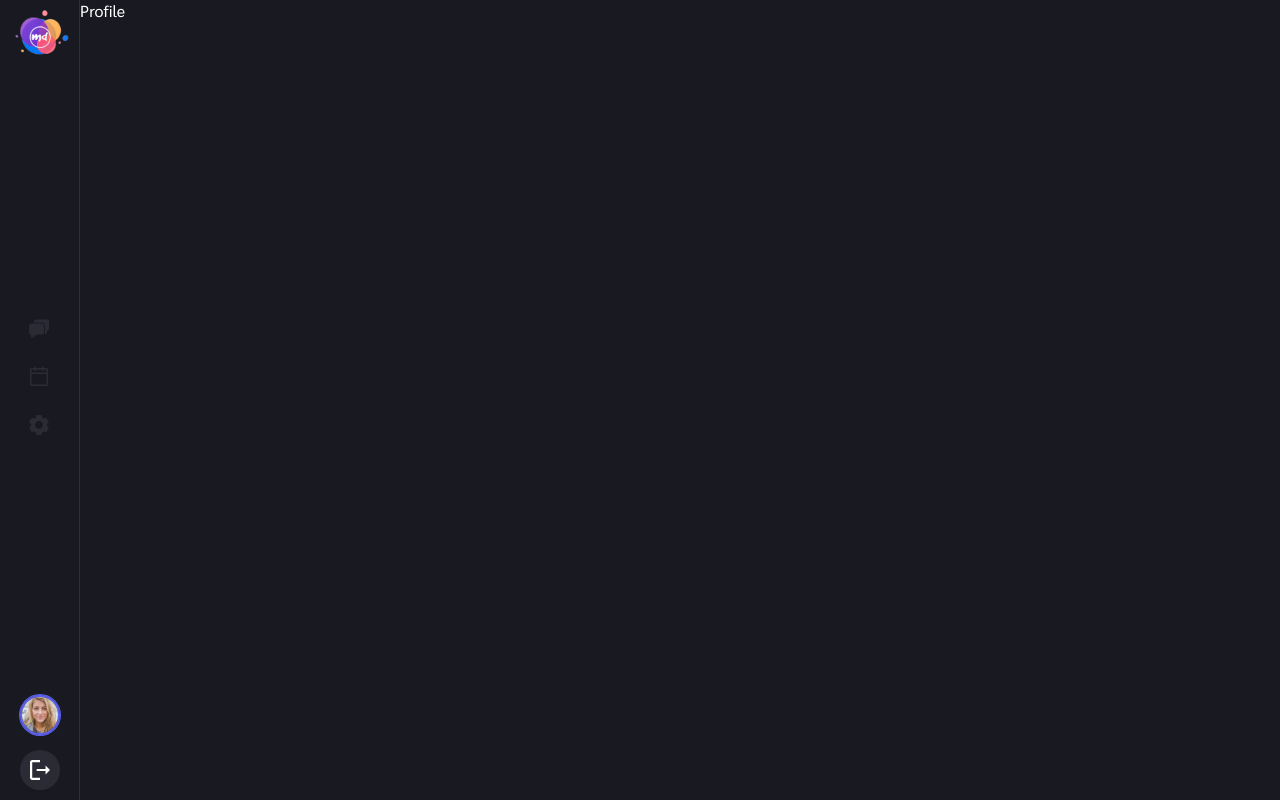
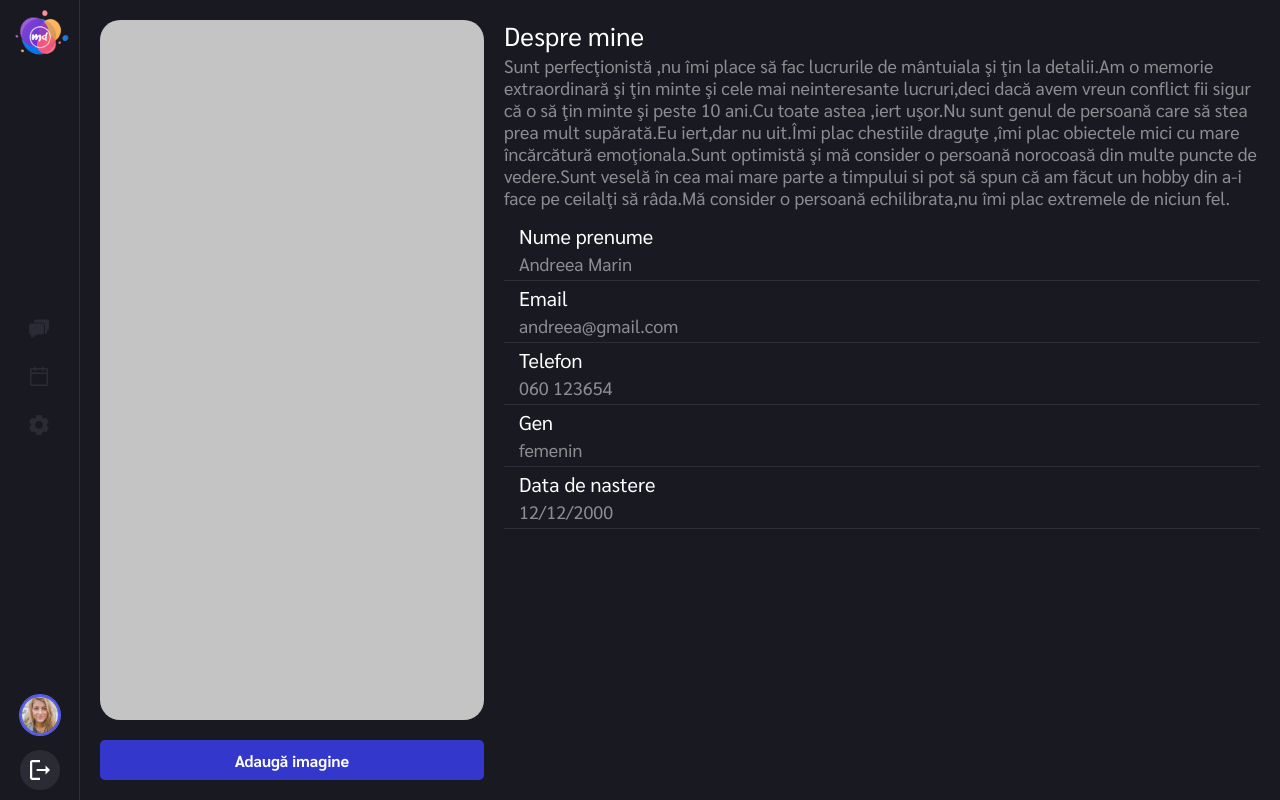
Before and after one commit to feudal/chat-md, a React (Create React App) app: page /profile in a window 1280 px wide. Built offline with nearby package versions, Linux system fonts and the light colour scheme; a web font is replaced by a local one.

Commit message:
profile page

```diff
--- a/src/App.js
+++ b/src/App.js
@@ -30,7 +30,7 @@ function App() {
                 <Route exact path='/profile'>
                     <Profile/>
                 </Route>
-                <Route path='/profile/edit'>
+                <Route path='/edit-profile'>
                     <EditProfile/>
                 </Route>
                 <Route path='/settings'>
--- a/src/components/Aside/Aside.module.css
+++ b/src/components/Aside/Aside.module.css
@@ -1,5 +1,6 @@
 .aside {
-    height: 100vh;
+    min-height: 100vh;
+    height: 100%;
     width: 80px;
     background-color: #191A21;
     border-right: 1px solid #2D2E38;
--- /dev/null
+++ b/src/components/Profile/ProfileImage/ProfileImage.js
@@ -0,0 +1,13 @@
+import React from 'react';
+import classes from './ProfileImage.module.css';
+
+const ProfileImage = () => {
+    return (
+        <div>
+            <div className={classes['img-frame']}/>
+            <button className={classes.button}>Adaugă imagine</button>
+        </div>
+    );
+};
+
+export default ProfileImage;
--- /dev/null
+++ b/src/components/Profile/ProfileImage/ProfileImage.module.css
@@ -0,0 +1,30 @@
+.img-frame {
+    width: 100%;
+    /*height: calc(100vh - 40px);*/
+    height: calc(100vh - 100px);
+    padding: 20px;
+    margin-bottom: 20px;
+
+    background: #C4C4C4;
+    border-radius: 20px;
+}
+
+.button {
+    cursor: pointer;
+    background: #3337CC;
+    width: 100%;
+    height: 40px;
+    border-radius: 5px;
+    font-family: Sarabun, serif;
+    font-style: normal;
+    font-weight: bold;
+    font-size: 16px;
+    line-height: 21px;
+
+    color: #FFFFFF;
+    transition: all .3s;
+}
+
+.button:hover {
+    background: #252893;
+}
--- /dev/null
+++ b/src/components/Profile/ProfileInfo/ProfileInfo.js
@@ -0,0 +1,35 @@
+import React from 'react';
+import classes from './ProfileInfo.module.css';
+
+
+const ProfileInfo = (props) => {
+    const profile = props.profileInfo;
+    return (
+        <div>
+            <h3 className={classes['main-title']}>Despre mine</h3>
+            <p className={classes.text}>{profile.text}</p>
+            <div className={classes.group}>
+                <h3 className={classes.title}>Nume prenume</h3>
+                <span className={classes.text}>{profile.name}</span>
+            </div>
+            <div className={classes.group}>
+                <h3 className={classes.title}>Email</h3>
+                <span className={classes.text}>{profile.email}</span>
+            </div>
+            <div className={classes.group}>
+                <h3 className={classes.title}>Telefon</h3>
+                <span className={classes.text}>{profile.mobile}</span>
+            </div>
+            <div className={classes.group}>
+                <h3 className={classes.title}>Gen</h3>
+                <span className={classes.text}>{profile.gender}</span>
+            </div>
+            <div className={classes.group}>
+                <h3 className={classes.title}>Data de nastere</h3>
+                <span className={classes.text}>{profile.dob}</span>
+            </div>
+        </div>
+    );
+};
+
+export default ProfileInfo;
--- /dev/null
+++ b/src/components/Profile/ProfileInfo/ProfileInfo.module.css
@@ -0,0 +1,40 @@
+.main-title {
+    font-family: Sarabun, serif;
+    font-style: normal;
+    font-weight: normal;
+    font-size: 26px;
+    line-height: 30px;
+
+    color: #FFFFFF;
+    margin-bottom: 5px;
+
+}
+.title {
+    font-family: Sarabun, serif;
+    font-style: normal;
+    font-weight: normal;
+    font-size: 20px;
+    line-height: 24px;
+
+    color: #FFFFFF;
+    margin-bottom: 5px;
+}
+
+.text {
+    font-family: Sarabun, serif;
+    font-style: normal;
+    font-weight: normal;
+    font-size: 18px;
+    line-height: 22px;
+
+    color: rgba(255, 255, 255, 0.5);
+}
+
+.group {
+    border-bottom: 1px solid #2D2E38;
+    padding: 5px 15px;
+}
+
+p {
+    margin-bottom:  10px;
+}
--- a/src/components/layout/Layouts.module.css
+++ b/src/components/layout/Layouts.module.css
@@ -1,6 +1,7 @@
 .wrapper {
-    display: flex;
+    display: grid;
     width: 100%;
+    grid-template-columns: 80px 1fr;
 }
 .main {
     flex-grow: 1;
--- /dev/null
+++ b/src/components/layout/ProfileLayout.js
@@ -0,0 +1,12 @@
+import React from 'react';
+import classes from './ProfileLayout.module.css';
+
+const ProfileLayout = (props) => {
+    return (
+        <div className={classes.layout}>
+            {props.children}
+        </div>
+    );
+};
+
+export default ProfileLayout;
--- /dev/null
+++ b/src/components/layout/ProfileLayout.module.css
@@ -0,0 +1,7 @@
+.layout {
+    min-height: 100vh;
+    display: grid;
+    grid-template-columns: 30vw 1fr;
+    grid-gap: 20px;
+    padding: 20px;
+}
--- a/src/pages/Profile.js
+++ b/src/pages/Profile.js
@@ -1,10 +1,30 @@
 import React from 'react';
+import ProfileImage from "../components/Profile/ProfileImage/ProfileImage";
+import ProfileInfo from "../components/Profile/ProfileInfo/ProfileInfo";
+import ProfileLayout from "../components/layout/ProfileLayout";
+
+
+const PROFILE_DATA = {
+    name: 'Andreea Marin',
+    email: 'andreea@gmail.com',
+    mobile: '060 123654',
+    gender: 'femenin',
+    dob: '12/12/2000',
+    text: 'Sunt perfecţionistă ,nu îmi place să fac lucrurile de mântuiala şi ţin la detalii.Am o memorie extraordinară' +
+        ' şi ţin minte şi cele mai neinteresante lucruri,deci dacă avem vreun conflict fii sigur că o să ţin minte şi ' +
+        'peste 10 ani.Cu toate astea ,iert uşor.Nu sunt genul de persoană care să stea prea mult supărată.Eu iert,dar nu' +
+        ' uit.Îmi plac chestiile draguţe ,îmi plac obiectele mici cu mare încărcătură emoţionala.Sunt optimistă şi mă' +
+        ' consider o persoană norocoasă din multe puncte de vedere.Sunt veselă în cea mai mare parte a timpului si pot' +
+        ' să spun că am făcut un hobby din a-i face pe ceilalţi să râda.Mă consider o persoană echilibrata,nu îmi plac ' +
+        'extremele de niciun fel.'
+}
 
 const Profile = () => {
     return (
-        <div>
-            Profile
-        </div>
+        <ProfileLayout>
+            <ProfileImage/>
+            <ProfileInfo profileInfo={PROFILE_DATA}/>
+        </ProfileLayout>
     );
 };
 
```
